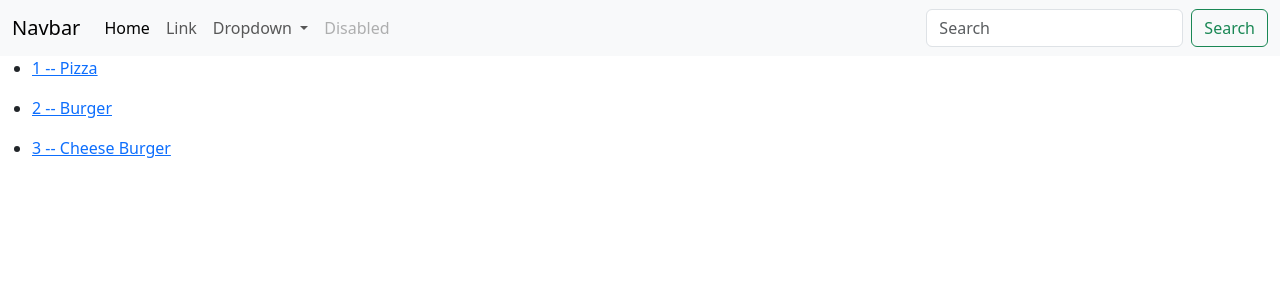
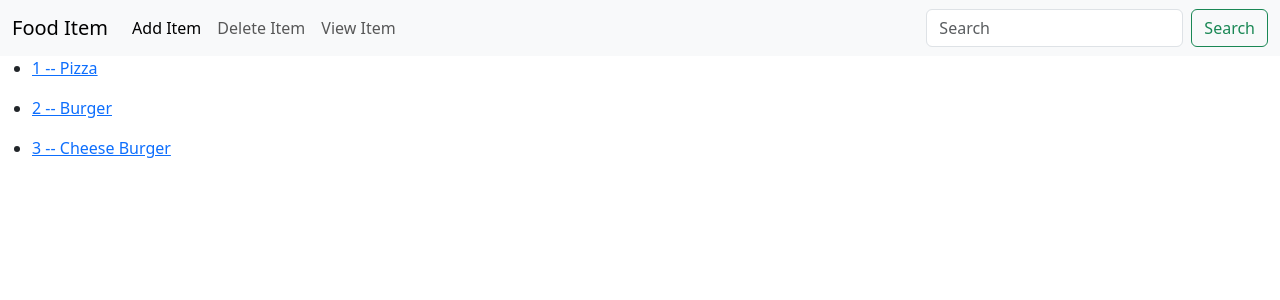
Before and after one commit to masamichan/food_menu, a Django app: page /food/ in a window 1280 px wide. Shown: the top 300 px of the page. Run offline with Django 4.2, Linux system fonts and the light colour scheme; data comes from the database, SQL or seed files in the repository.

Commit message:
Creating Base Tenplates

```diff
--- /dev/null
+++ b/food/templates/food/base.html
@@ -0,0 +1,42 @@
+{% load static %}
+<!DOCTYPE html>
+<html lang="en">
+<head>
+<link rel="stylesheet" href="{% static 'food/style.css' }">
+<link href="https://cdn.jsdelivr.net/npm/bootstrap@5.3.0/dist/css/bootstrap.min.css" rel="stylesheet"
+  integrity="sha384-9ndCyUaIbzAi2FUVXJi0CjmCapSmO7SnpJef0486qhLnuZ2cdeRhO02iuK6FUUVM" crossorigin="anonymous">
+<script src="https://cdn.jsdelivr.net/npm/bootstrap@5.3.0/dist/js/bootstrap.bundle.min.js"
+  integrity="sha384-geWF76RCwLtnZ8qwWowPQNguL3RmwHVBC9FhGdlKrxdiJJigb/j/68SIy3Te4Bkz" crossorigin="anonymous"></script>
+  <title>Document</title>
+</head>
+<body>
+  <nav class="navbar navbar-expand-lg bg-body-tertiary">
+    <div class="container-fluid">
+      <a class="navbar-brand" href="#">Food Item</a>
+      <button class="navbar-toggler" type="button" data-bs-toggle="collapse" data-bs-target="#navbarSupportedContent"
+        aria-controls="navbarSupportedContent" aria-expanded="false" aria-label="Toggle navigation">
+        <span class="navbar-toggler-icon"></span>
+      </button>
+      <div class="collapse navbar-collapse" id="navbarSupportedContent">
+        <ul class="navbar-nav me-auto mb-2 mb-lg-0">
+          <li class="nav-item">
+            <a class="nav-link active" aria-current="page" href="#">Add Item</a>
+          </li>
+          <li class="nav-item">
+            <a class="nav-link" href="#">Delete Item</a>
+          </li>
+          <li class="nav-item">
+            <a class="nav-link" href="#">View Item</a>
+          </li>
+        </ul>
+        <form class="d-flex" role="search">
+          <input class="form-control me-2" type="search" placeholder="Search" aria-label="Search">
+          <button class="btn btn-outline-success" type="submit">Search</button>
+        </form>
+      </div>
+    </div>
+  </nav>
+  {% block body %}
+  {% endblock %}
+</body>
+</html>
--- a/food/templates/food/detail.html
+++ b/food/templates/food/detail.html
@@ -1,3 +1,7 @@
+{% extends 'food/base.html' %}
+
+{% block body %}
 <h1>{{item.item_name}}</h1>
 <h2>{{item.item_desc}}</h2>
 <h3>{{item.item_price}}</h3>
+{% endblock %}
--- a/food/templates/food/index.html
+++ b/food/templates/food/index.html
@@ -1,4 +1,4 @@
-{% load static %}
+{% extends 'food/base.html' %}
 
 <!DOCTYPE html>
 <html lang="en">
@@ -6,61 +6,24 @@
   <meta charset="UTF-8">
   <meta name="viewport" content="width=device-width, initial-scale=1.0">
   <title>Document</title>
-  <link rel ="stylesheet" href="{% static 'food/style.css' }">
-  <link href="https://cdn.jsdelivr.net/npm/bootstrap@5.3.0/dist/css/bootstrap.min.css" rel="stylesheet"
-    integrity="sha384-9ndCyUaIbzAi2FUVXJi0CjmCapSmO7SnpJef0486qhLnuZ2cdeRhO02iuK6FUUVM" crossorigin="anonymous">
-  <script src="https://cdn.jsdelivr.net/npm/bootstrap@5.3.0/dist/js/bootstrap.bundle.min.js"
-    integrity="sha384-geWF76RCwLtnZ8qwWowPQNguL3RmwHVBC9FhGdlKrxdiJJigb/j/68SIy3Te4Bkz" crossorigin="anonymous"></script>
 </head>
 <body>
 
-  <nav class="navbar navbar-expand-lg bg-body-tertiary">
-    <div class="container-fluid">
-      <a class="navbar-brand" href="#">Navbar</a>
-      <button class="navbar-toggler" type="button" data-bs-toggle="collapse" data-bs-target="#navbarSupportedContent"
-        aria-controls="navbarSupportedContent" aria-expanded="false" aria-label="Toggle navigation">
-        <span class="navbar-toggler-icon"></span>
-      </button>
-      <div class="collapse navbar-collapse" id="navbarSupportedContent">
-        <ul class="navbar-nav me-auto mb-2 mb-lg-0">
-          <li class="nav-item">
-            <a class="nav-link active" aria-current="page" href="#">Home</a>
-          </li>
-          <li class="nav-item">
-            <a class="nav-link" href="#">Link</a>
-          </li>
-          <li class="nav-item dropdown">
-            <a class="nav-link dropdown-toggle" href="#" role="button" data-bs-toggle="dropdown" aria-expanded="false">
-              Dropdown
-            </a>
-            <ul class="dropdown-menu">
-              <li><a class="dropdown-item" href="#">Action</a></li>
-              <li><a class="dropdown-item" href="#">Another action</a></li>
-              <li>
-                <hr class="dropdown-divider">
-              </li>
-              <li><a class="dropdown-item" href="#">Something else here</a></li>
-            </ul>
-          </li>
-          <li class="nav-item">
-            <a class="nav-link disabled">Disabled</a>
-          </li>
-        </ul>
-        <form class="d-flex" role="search">
-          <input class="form-control me-2" type="search" placeholder="Search" aria-label="Search">
-          <button class="btn btn-outline-success" type="submit">Search</button>
-        </form>
-      </div>
-    </div>
-  </nav>
+    {% block body %}
+
     {% for item in item_list %}
 
     <ul>
       <li>
-      <a href="{% url 'food:detail' item.id %}"> {{item.id}} -- {{ item.item_name }}</a>
+        <a href="{% url 'food:detail' item.id %}"> {{item.id}} -- {{item.item_name}}
       </li>
     </ul>
 
     {% endfor %}
+    {% endblock %}
+
+
+
+
 </body>
 </html>
```
Lines whose indentation alone changed are shown as unchanged.
